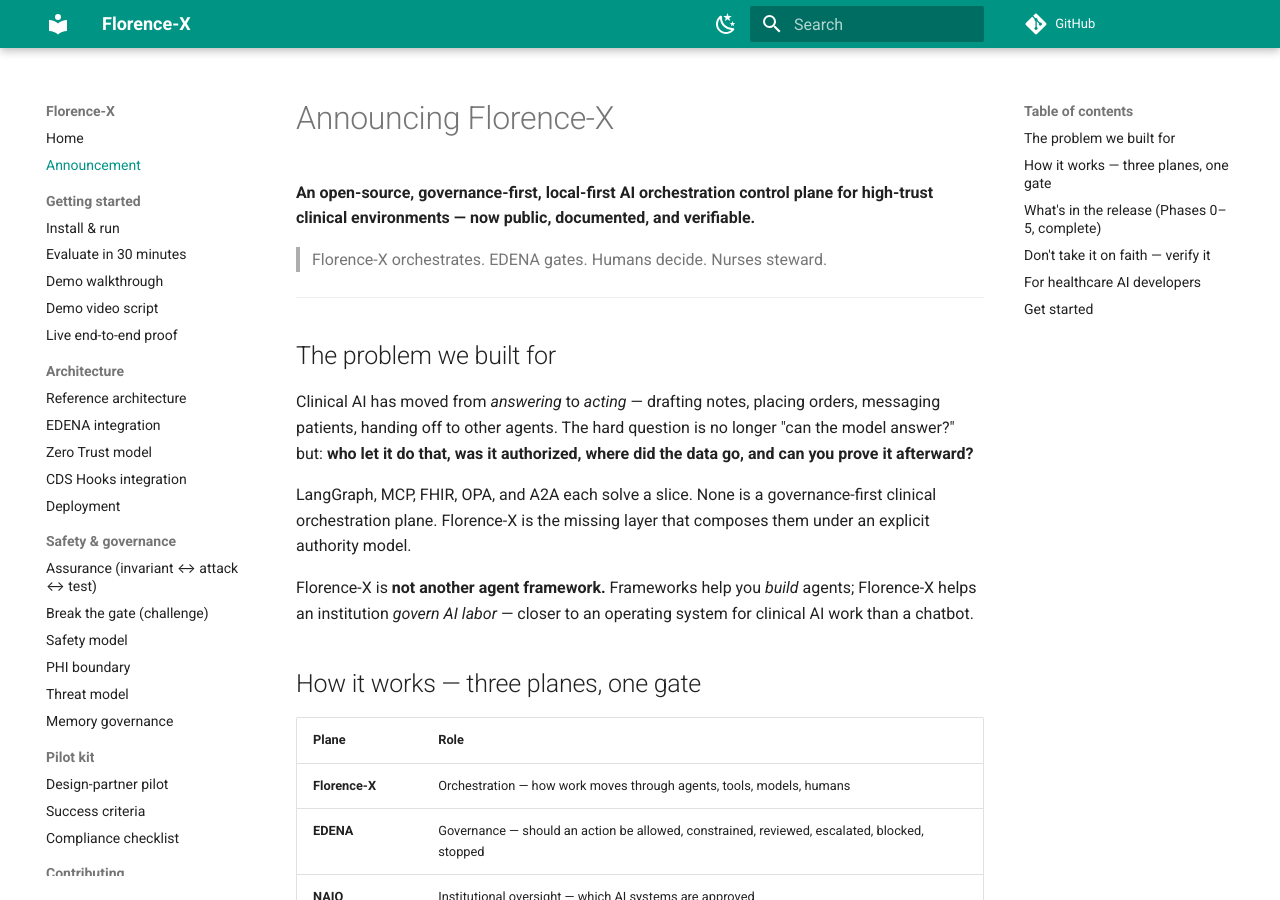
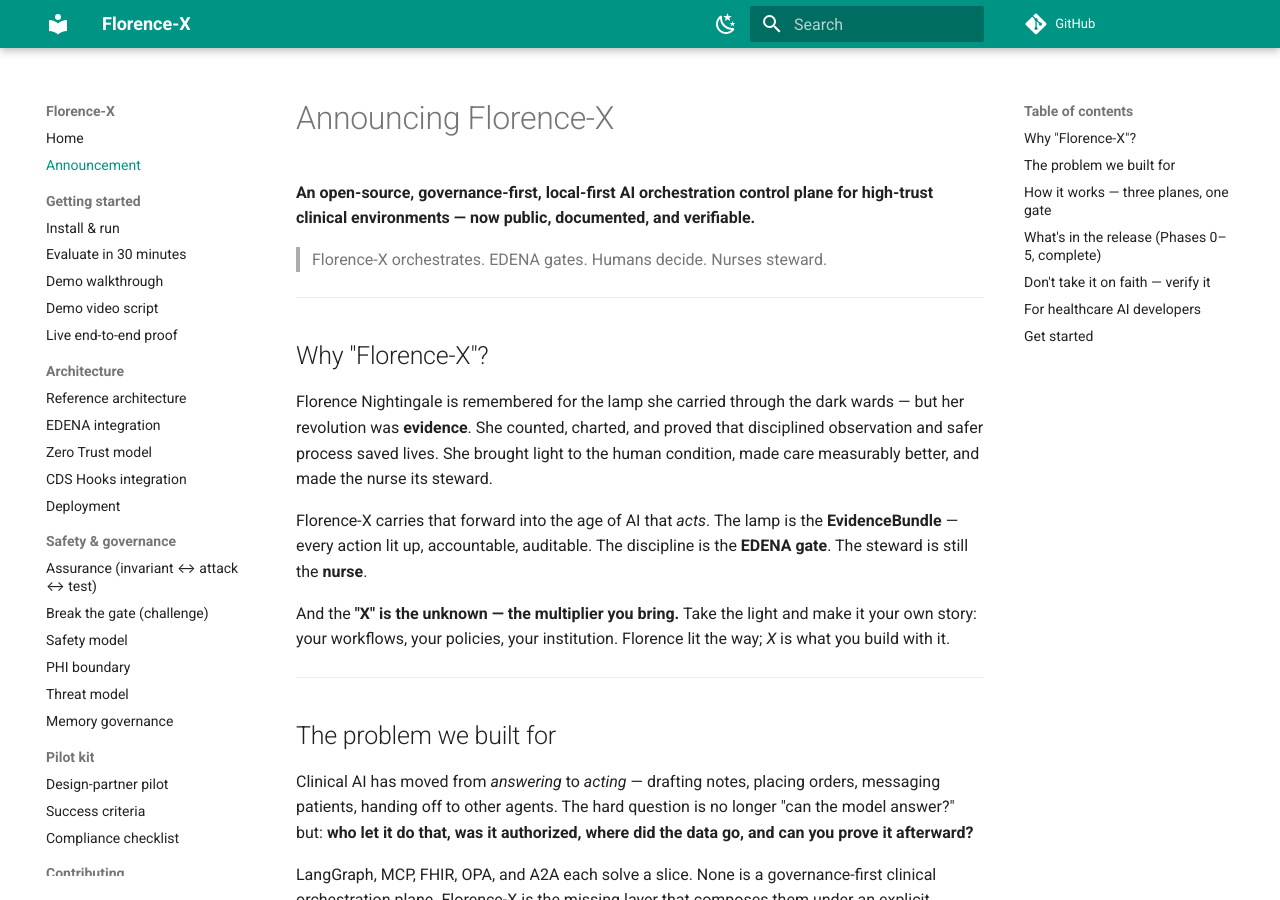
Before and after one commit to AI-Nurse-Solutions/florence-x, an MkDocs documentation site: the page built from docs/press-release.md, in a window 1280 px wide and 900 px high. Built offline with MkDocs 1.6.1 and Material for MkDocs 9.7.7, drawn with Linux system fonts in a browser that asks for light colours; comment, search, counter and statistics services are not loaded; some of the changed text lies outside the part shown.

Commit message:
docs: add 'Why Florence-X' (Nightingale) backstory + polish announcement
The lamp = the EvidenceBundle; the discipline = the EDENA gate; the steward is
still the nurse. 'X' = the multiplier you bring — take the light and make it your
own story. Closing line ties the arc back to evidence-based care.

Co-Authored-By: Claude Opus 4.8 <noreply@anthropic.com>

```diff
--- a/docs/press-release.md
+++ b/docs/press-release.md
@@ -4,6 +4,22 @@
 high-trust clinical environments — now public, documented, and verifiable.**
 
 > Florence-X orchestrates. EDENA gates. Humans decide. Nurses steward.
+
+---
+
+## Why "Florence-X"?
+Florence Nightingale is remembered for the lamp she carried through the dark
+wards — but her revolution was **evidence**. She counted, charted, and proved that
+disciplined observation and safer process saved lives. She brought light to the
+human condition, made care measurably better, and made the nurse its steward.
+
+Florence-X carries that forward into the age of AI that *acts*. The lamp is the
+**EvidenceBundle** — every action lit up, accountable, auditable. The discipline
+is the **EDENA gate**. The steward is still the **nurse**.
+
+And the **"X" is the unknown — the multiplier you bring.** Take the light and make
+it your own story: your workflows, your policies, your institution. Florence lit
+the way; *X* is what you build with it.
 
 ---
 
@@ -96,3 +112,6 @@ out.
 If you're building agentic systems near patient care, we'd value your eyes on the
 [architecture](architecture.md), the [EDENA contract](edena-integration.md), and
 the [threat model](threat-model.md).
+
+Florence Nightingale made care safer by insisting on evidence. Florence-X makes AI
+safe to *act* the same way — and hands you the lamp.
```
